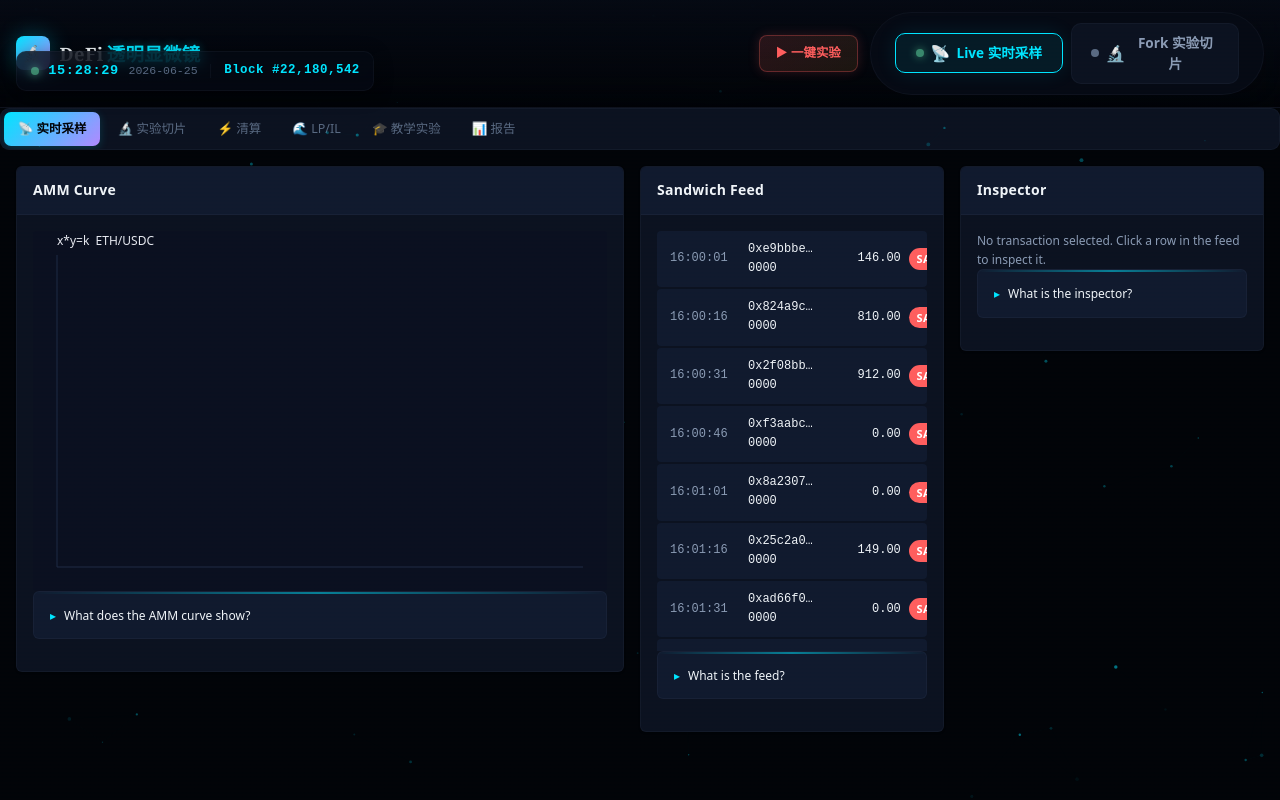
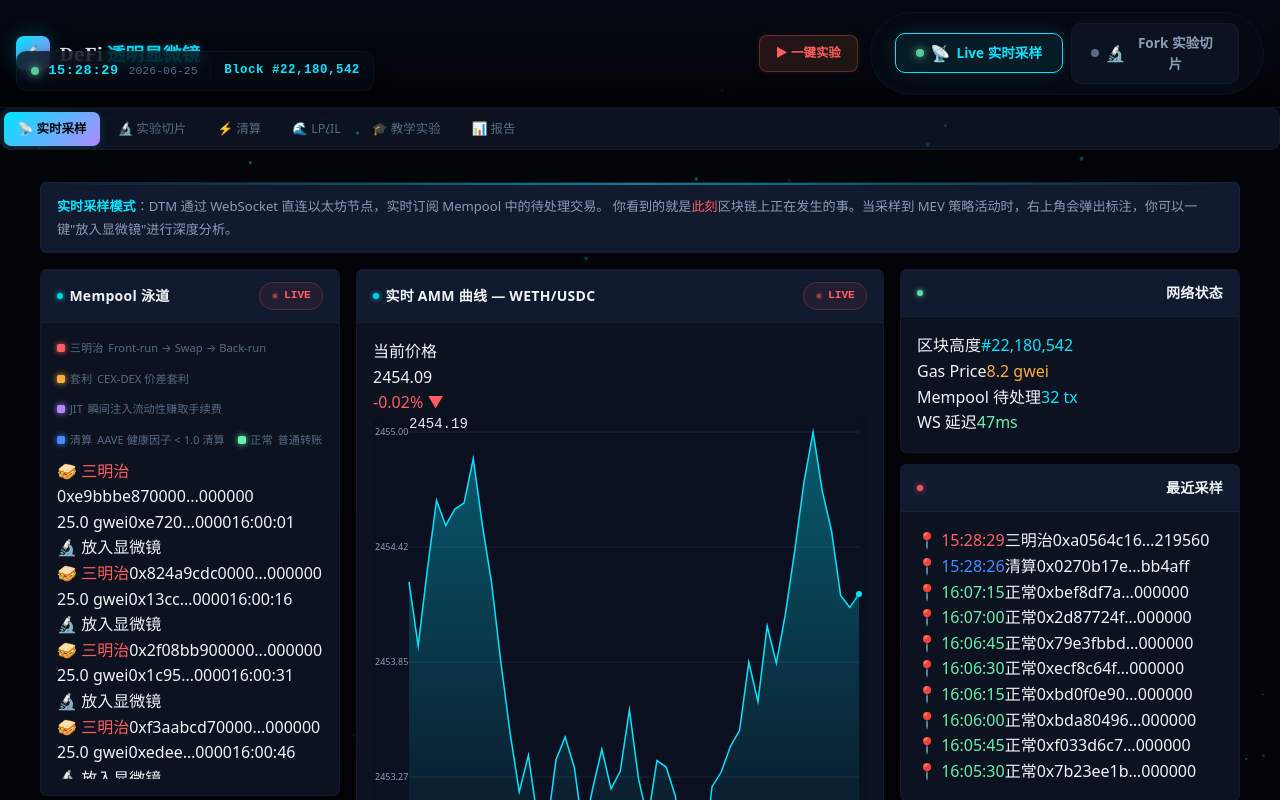
Before and after one commit to pengwow/defi-transparency-microscope, a React (Vite) app in the folder frontend/: page / in a window 1280 px wide. Shown: the top 800 px of the page. Built offline with nearby package versions, Linux system fonts and the light colour scheme.

Commit message:
feat(frontend): rewrite Live page with 3-column demo layout

```diff
--- a/frontend/src/pages/LiveSamplingPage/index.tsx
+++ b/frontend/src/pages/LiveSamplingPage/index.tsx
@@ -1,133 +1,117 @@
 /**
- * LiveSamplingPage — the live mempool inspection view.
+ * LiveSamplingPage — the "Live 实时采样" tab.
  *
- * Three columns:
- *   1. AMM Curve  — canvas rendered from `AmmCurve.draw`, redraws on
- *      mempool / price changes via the `useCanvas` hook.
- *   2. Sandwich Feed — clickable list of mempool entries backed by
- *      the full mock transaction (for amounts).
- *   3. Inspector — details of the currently selected transaction,
- *      with a sandwich bundle breakdown when present.
+ * Three-column layout (per DTM_Demo.html page-live):
+ *   - Left:  Mempool 泳道 (MempoolLanes + MevLegend) + MEV 策略归因
+ *   - Center: 实时 AMM 曲线 + 实时损益归因
+ *   - Right: 网络状态 + 最近采样
  *
- * A setInterval pushes a new mempool entry every 1500ms to simulate
- * a live feed.  The pool and the full transaction list are loaded
- * once on mount from the mock API.
+ * Each cell is wrapped in a `Panel`; MempoolLanes exposes an
+ * "🔬 放入显微镜" button that drops the user into the demo's
+ * microscope-loading animation by setting the UI store's lens
+ * stage to `capture`.
  */
 
-import { useEffect, useMemo, useRef, useState } from 'react';
-import { ExplainBox, Panel } from '@/components/common';
-import { draw as drawAmmCurve } from '@/canvas/AmmCurve';
-import { useCanvas } from '@/canvas/useCanvas';
-import { useLiveStore } from '@/store/liveStore';
-import { MockAPI } from '@/services/mockApi';
-import type { MockTransaction } from '@/mocks/transactions';
-import type { Pool } from '@/types';
-import { Inspector } from './Inspector';
-import { SandwichFeed } from './SandwichFeed';
+import { Panel, ExplainBox } from '@/components/panels';
+import { useUiStore } from '@/store/uiStore';
+import {
+  MempoolLanes,
+  MevLegend,
+  MevAttribution,
+  LiveAmmPanel,
+  LivePnlPanel,
+  NetworkStatus,
+  RecentSamples,
+} from '@/components/live';
 import './LiveSamplingPage.css';
 
-const api = new MockAPI();
-const TICK_MS = 1500;
+const LIVE_BADGE = (
+  <span className="dtm-live-badge">
+    <span className="dtm-pulse" />
+    LIVE
+  </span>
+);
 
 export function LiveSamplingPage() {
-  const mempool = useLiveStore((s) => s.mempool);
-  const ammPrice = useLiveStore((s) => s.ammPriceE18);
-  const [pool, setPool] = useState<Pool | null>(null);
-  const [allTxs, setAllTxs] = useState<MockTransaction[]>([]);
-  const [selectedHash, setSelectedHash] = useState<string | null>(null);
-  const cycleRef = useRef(0);
-
-  // Load pool + transactions once.
-  useEffect(() => {
-    let cancelled = false;
-    (async () => {
-      const [pools, txs] = await Promise.all([api.listPools(), api.listTransactions()]);
-      if (cancelled) return;
-      const live =
-        pools.find((p) => p.token0.symbol === 'ETH' && p.token1.symbol === 'USDC') ?? pools[0];
-      setPool(live ?? null);
-      setAllTxs(txs);
-    })();
-    return () => {
-      cancelled = true;
-    };
-  }, []);
-
-  // Periodic push to keep the live feed ticking.
-  useEffect(() => {
-    if (allTxs.length === 0) return;
-    const id = setInterval(() => {
-      const cycle = cycleRef.current++ % allTxs.length;
-      const next = allTxs[cycle];
-      if (!next) return;
-      useLiveStore.getState().pushTx({
-        hash: next.hash,
-        from: next.from,
-        timestamp: Math.floor(Date.now() / 1000),
-        mevType: next.mevType,
-      });
-      // Tick the AMM price by a tiny delta so the chart re-renders.
-      const current = useLiveStore.getState().ammPriceE18;
-      const delta = current / 1000n;
-      useLiveStore.getState().setAmmPrice(current + delta);
-    }, TICK_MS);
-    return () => clearInterval(id);
-  }, [allTxs]);
-
-  // Selected tx from the full transaction list (for swap details).
-  const selectedTx = useMemo(
-    () => (selectedHash ? allTxs.find((t) => t.hash === selectedHash) ?? null : null),
-    [selectedHash, allTxs],
-  );
-
-  // Build a hash→tx lookup for the feed's amount column.
-  const txsByHash = useMemo(() => {
-    const m = new Map<string, MockTransaction>();
-    for (const t of allTxs) m.set(t.hash, t);
-    return m;
-  }, [allTxs]);
-
-  // Canvas draw: re-runs whenever mempool length or price changes.
-  const { ref } = useCanvas(
-    (ctx, size) => {
-      if (pool) drawAmmCurve(ctx, size, pool, allTxs);
-    },
-    [ammPrice, mempool],
-  );
+  const setLensStage = useUiStore((s) => s.setLensStage);
 
   return (
-    <div className="dtm-live-grid" data-testid="live-sampling-grid">
-      <Panel title="AMM Curve" testId="amm-curve-panel">
-        <canvas ref={ref} className="dtm-canvas dtm-canvas-curve" />
-        <ExplainBox title="What does the AMM curve show?">
-          The blue curve is the constant-product hyperbola x*y=k.  Each
-          dot is a historic swap: red when token0 was sold, green when
-          token1 was sold.  The yellow dot is the current reserves.
+    <div className="dtm-page dtm-page-live is-active" data-testid="live-page">
+      <div className="dtm-container">
+        <ExplainBox testId="live-sampling-explain">
+          <strong>实时采样模式</strong>：DTM 通过 WebSocket 直连以太坊节点，实时订阅 Mempool 中的待处理交易。
+          你看到的就是
+          <span style={{ color: 'var(--dtm-coral)' }}>此刻</span>
+          区块链上正在发生的事。当采样到 MEV 策略活动时，右上角会弹出标注，你可以一键"放入显微镜"进行深度分析。
         </ExplainBox>
-      </Panel>
+        <div className="dtm-grid-3">
+          {/* LEFT column */}
+          <div>
+            <div style={{ marginBottom: '0.7rem' }}>
+              <Panel
+                title="Mempool 泳道"
+                right={LIVE_BADGE}
+                testId="mempool-panel"
+              >
+                <MevLegend />
+                <div style={{ maxHeight: 320, overflowY: 'auto' }}>
+                  <MempoolLanes
+                    onEnterMicroscope={() => {
+                      setLensStage('capture');
+                    }}
+                  />
+                </div>
+              </Panel>
+            </div>
+            <Panel
+              title="MEV 策略归因"
+              dotColor="var(--dtm-amber)"
+              testId="mev-attribution-panel"
+            >
+              <MevAttribution />
+            </Panel>
+          </div>
 
-      <Panel title="Sandwich Feed" testId="sandwich-feed-panel">
-        <SandwichFeed
-          entries={mempool}
-          txs={txsByHash}
-          selectedHash={selectedHash}
-          onSelect={setSelectedHash}
-        />
-        <ExplainBox title="What is the feed?">
-          A live sample of pending transactions.  Sandwich attacks
-          appear in red, arbitrage in amber, JIT liquidity in cyan,
-          and liquidations in blue.  Click a row to inspect it.
-        </ExplainBox>
-      </Panel>
+          {/* CENTER column */}
+          <div>
+            <div style={{ marginBottom: '0.7rem' }}>
+              <Panel
+                title="实时 AMM 曲线 — WETH/USDC"
+                right={LIVE_BADGE}
+                testId="live-amm-panel"
+              >
+                <LiveAmmPanel />
+              </Panel>
+            </div>
+            <Panel
+              title="实时损益归因"
+              dotColor="var(--dtm-purple)"
+              testId="live-pnl-panel"
+            >
+              <LivePnlPanel />
+            </Panel>
+          </div>
 
-      <Panel title="Inspector" testId="inspector-panel">
-        <Inspector tx={selectedTx} />
-        <ExplainBox title="What is the inspector?">
-          The inspector shows the full transaction payload: hash, block,
-          gas, and decoded swap amounts.  Sandwiches also display the
-          bundled frontrun / victim / backrun transactions.
-        </ExplainBox>
-      </Panel>
+          {/* RIGHT column */}
+          <div>
+            <Panel
+              title="网络状态"
+              dotColor="var(--dtm-lime)"
+              testId="network-status-panel"
+            >
+              <NetworkStatus />
+            </Panel>
+            <div style={{ height: '0.7rem' }} />
+            <Panel
+              title="最近采样"
+              dotColor="var(--dtm-coral)"
+              testId="recent-samples-panel"
+            >
+              <RecentSamples />
+            </Panel>
+          </div>
+        </div>
+      </div>
     </div>
   );
 }
```
